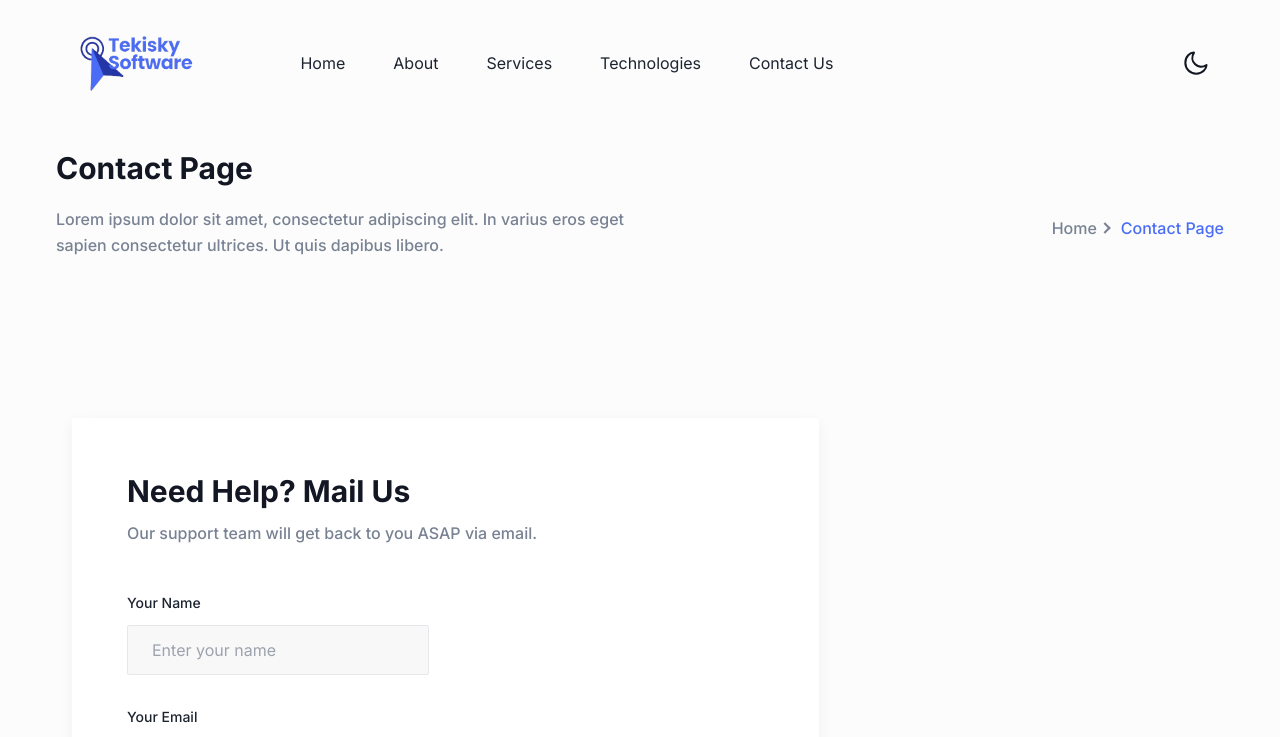
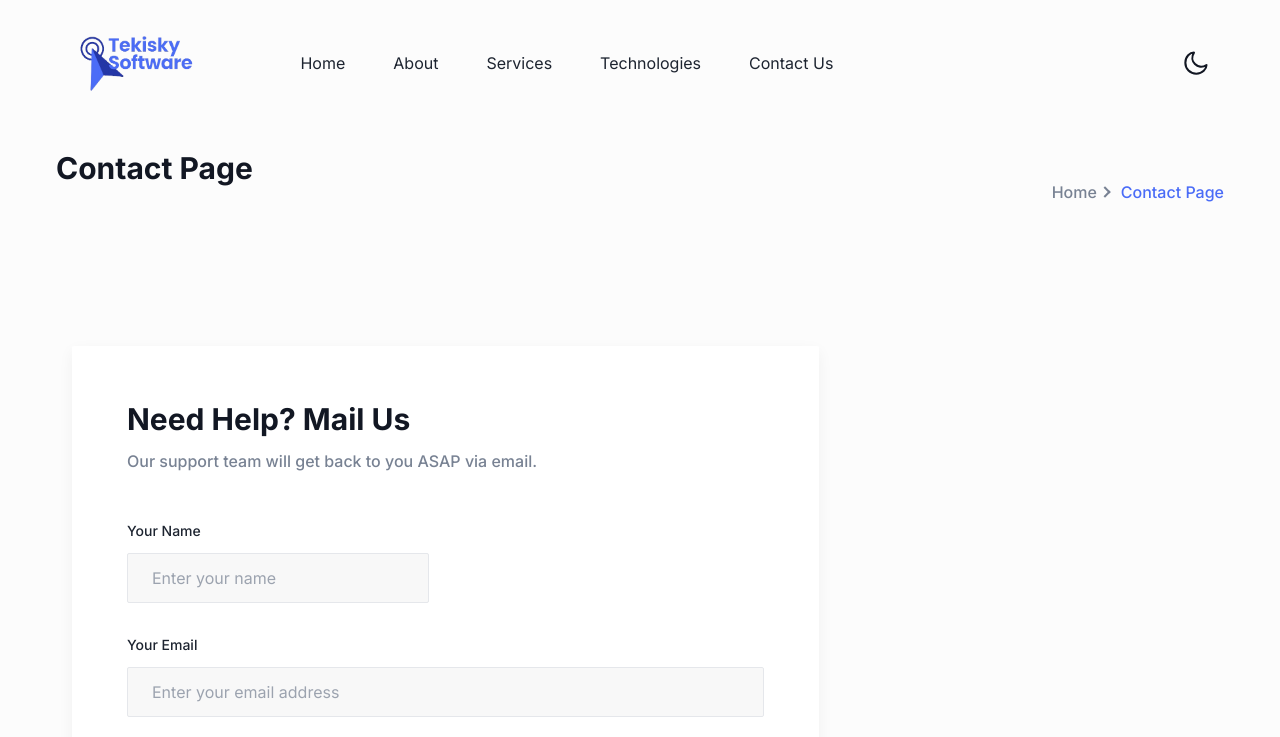
Before and after one commit to Tekisky123/TekiskySoftware, a Next.js app: page /contact in a window 1280 px wide. Shown: the top 737 px of the page. Built offline with nearby package versions, Linux system fonts and the light colour scheme.

Commit message:
third update

```diff
--- a/src/app/contact/page.tsx
+++ b/src/app/contact/page.tsx
@@ -14,7 +14,7 @@ const ContactPage = () => {
     <>
       <Breadcrumb
         pageName="Contact Page"
-        description="Lorem ipsum dolor sit amet, consectetur adipiscing elit. In varius eros eget sapien consectetur ultrices. Ut quis dapibus libero."
+        description=""
       />
 
       <Contact />
--- a/src/styles/index.css
+++ b/src/styles/index.css
@@ -1,5 +1,5 @@
-.gm-style .place-card-large{
-  display: none !important !important;
+.place-card .place-card-large{
+  display: none !important;
 }
 
 @import url("https://fonts.googleapis.com/css2?family=Inter:wght@100;200;300;400;500;600;700;800;900&display=swap");
```
